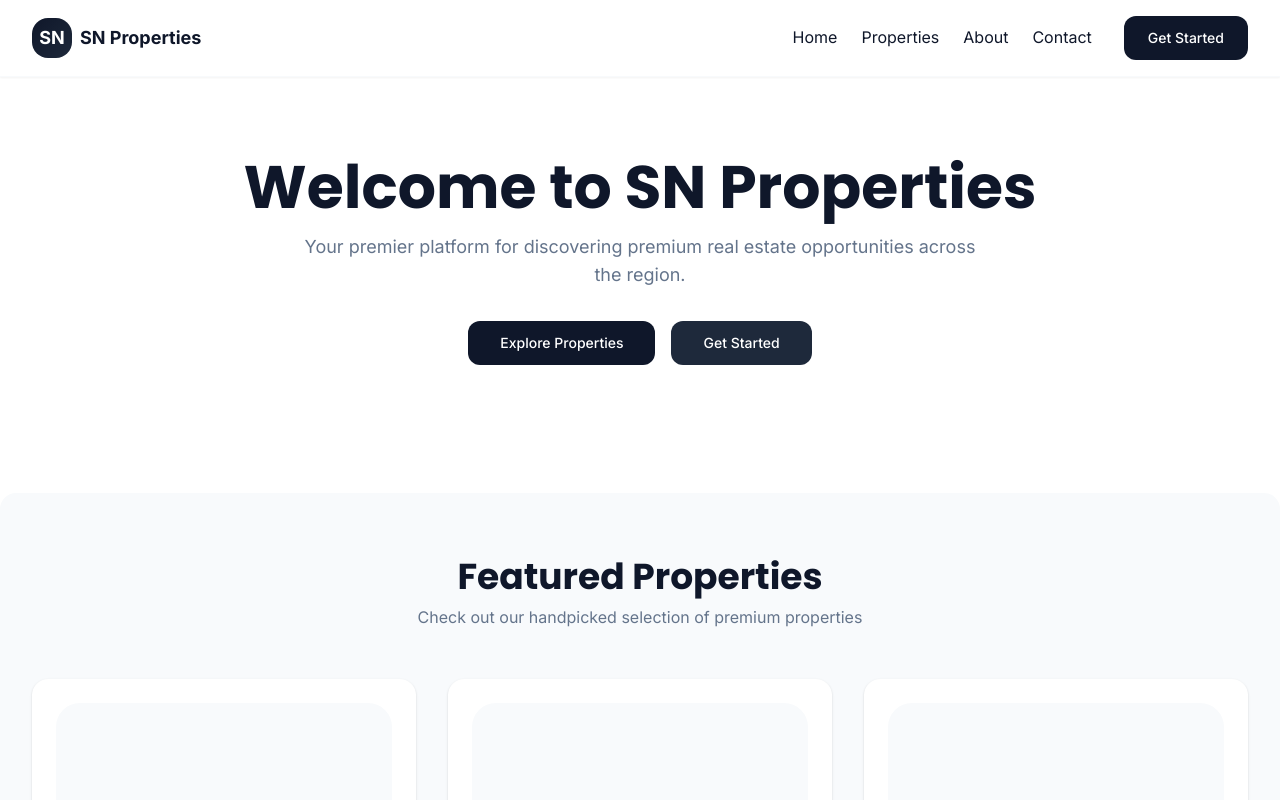
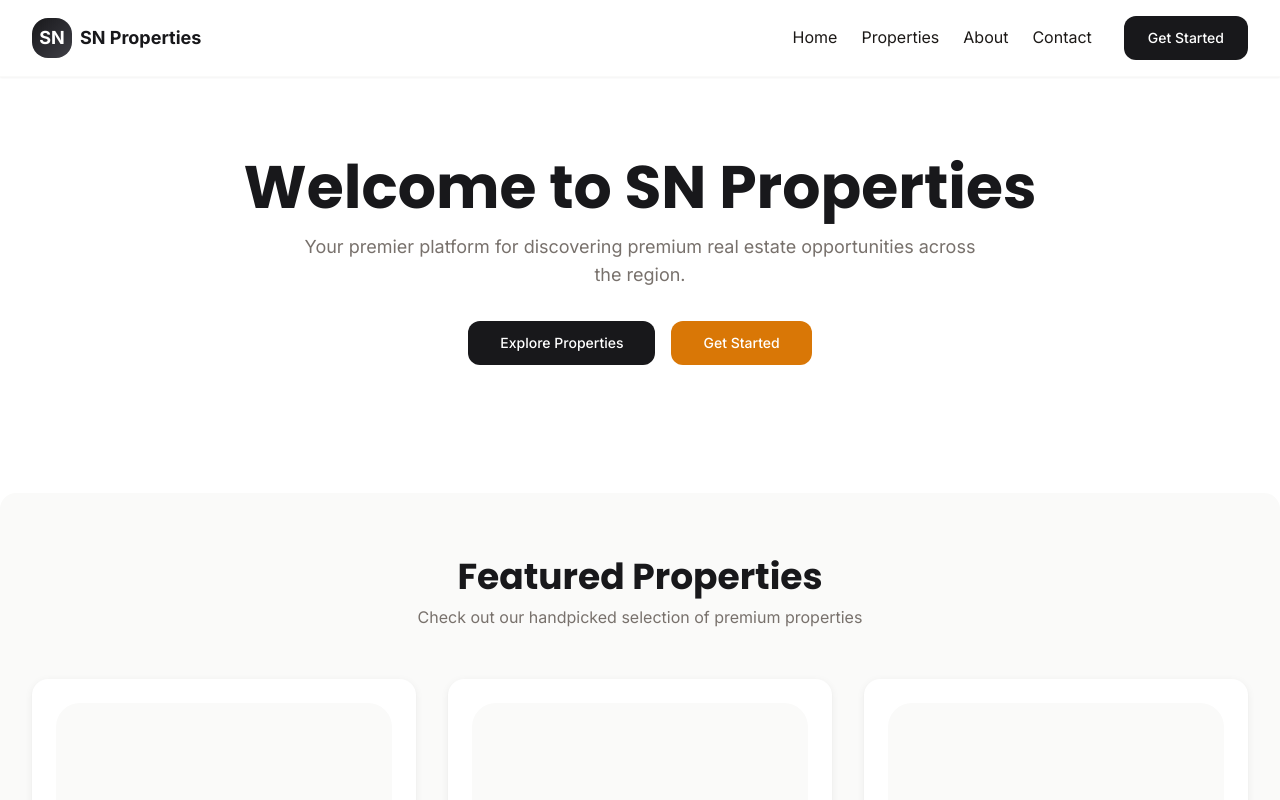
Before and after one commit to aadeshpandiri/sn-properties, a Next.js app: page / in a window 1280 px wide. Shown: the top 800 px of the page. Built offline with nearby package versions, Linux system fonts and the light colour scheme; no server answers.

Commit message:
changed color tokens

```diff
--- a/components/ui/Button.js
+++ b/components/ui/Button.js
@@ -2,8 +2,8 @@ export default function Button({ children, variant = 'primary', type = 'button',
   const base = 'inline-flex items-center justify-center rounded-md text-sm font-medium transition-colors focus-visible:outline-none focus-visible:ring-2 focus-visible:ring-accent focus-visible:ring-offset-2 disabled:opacity-50 disabled:pointer-events-none px-6 py-3';
   const variants = {
     primary: 'bg-primary text-white hover:bg-secondary',
-    secondary: 'bg-secondary text-white hover:bg-primary',
-    ghost: 'border border-primary text-primary bg-transparent hover:bg-surface',
+    secondary: 'bg-accent text-white hover:opacity-90',
+    ghost: 'border-2 border-primary text-primary bg-transparent hover:bg-surface',
   };
 
   return (
--- a/styles/globals.css
+++ b/styles/globals.css
@@ -35,11 +35,11 @@ h1, h2, h3, h4, h5, h6 {
   }
 
   .btn-secondary {
-    @apply bg-secondary text-white px-6 py-3 rounded-md font-medium hover:bg-primary transition-colors;
+    @apply bg-accent text-white px-6 py-3 rounded-md font-medium hover:opacity-90 transition-colors;
   }
 
   .btn-ghost {
-    @apply text-primary border border-primary px-6 py-3 rounded-md font-medium hover:bg-surface transition-colors;
+    @apply text-primary border-2 border-primary px-6 py-3 rounded-md font-medium hover:bg-surface transition-colors;
   }
 
   .card {
--- a/tailwind.config.js
+++ b/tailwind.config.js
@@ -7,14 +7,14 @@ module.exports = {
   theme: {
     extend: {
       colors: {
-        primary: '#0F172A',
-        secondary: '#1E293B',
-        accent: '#D4A373',
+        primary: '#18181B',    // zinc-900: warm charcoal — replaces cold navy
+        secondary: '#3F3F46',  // zinc-700: clearly distinct hover state
+        accent: '#D97706',     // amber-600: rich true gold — replaces dusty peach
         background: '#FFFFFF',
-        surface: '#F8FAFC',
-        border: '#E2E8F0',
-        text: '#0F172A',
-        muted: '#64748B',
+        surface: '#FAFAF9',    // stone-50: warm ivory — replaces cold blue-gray
+        border: '#E7E5E4',     // stone-200: warm border — replaces cold border
+        text: '#1C1917',       // stone-900: warm near-black — replaces cold navy text
+        muted: '#78716C',      // stone-500: warm muted — replaces cold slate
       },
       fontFamily: {
         poppins: ['Poppins', 'sans-serif'],
@@ -27,8 +27,8 @@ module.exports = {
         xl: '24px',
       },
       boxShadow: {
-        card: '0 1px 3px 0 rgba(0, 0, 0, 0.1), 0 1px 2px 0 rgba(0, 0, 0, 0.06)',
-        hover: '0 10px 15px -3px rgba(0, 0, 0, 0.1), 0 4px 6px -2px rgba(0, 0, 0, 0.05)',
+        card: '0 2px 8px 0 rgba(0, 0, 0, 0.06), 0 1px 2px 0 rgba(0, 0, 0, 0.04)',
+        hover: '0 20px 40px -8px rgba(0, 0, 0, 0.18), 0 4px 8px -2px rgba(0, 0, 0, 0.06)',
       },
     },
   },
```
